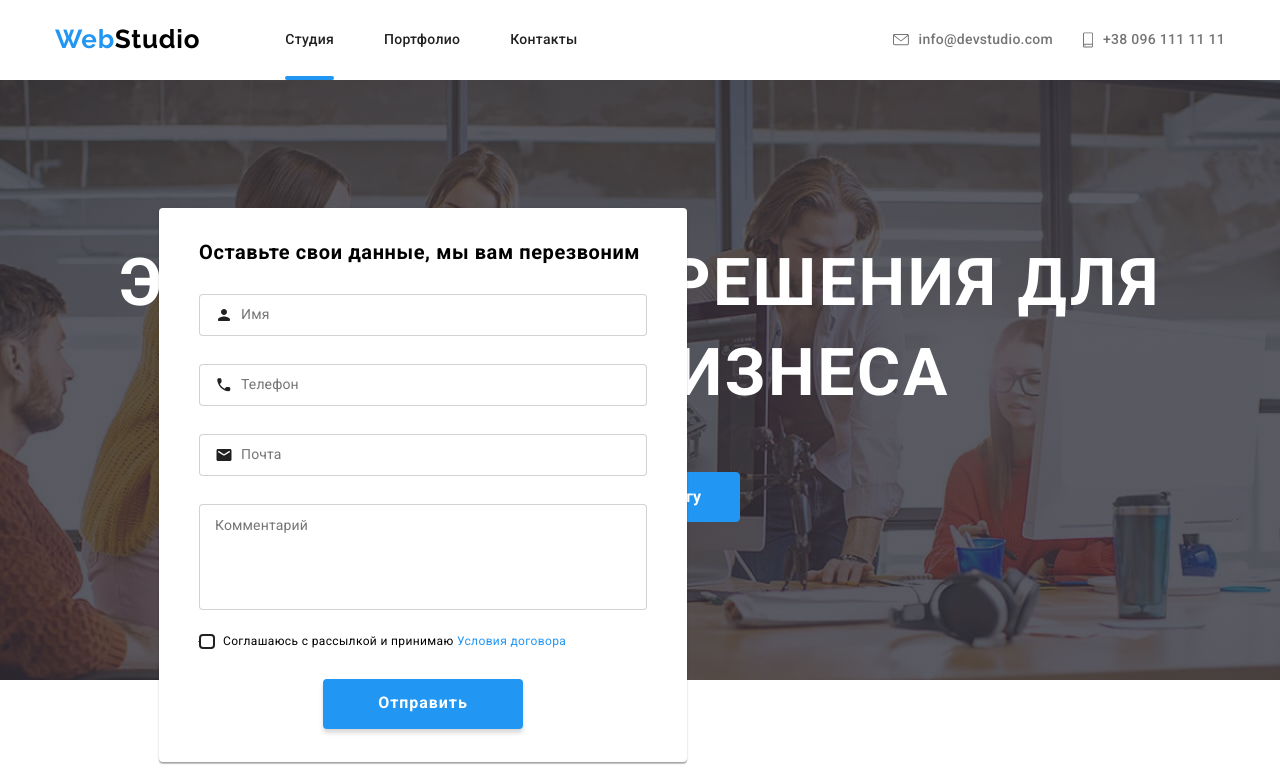
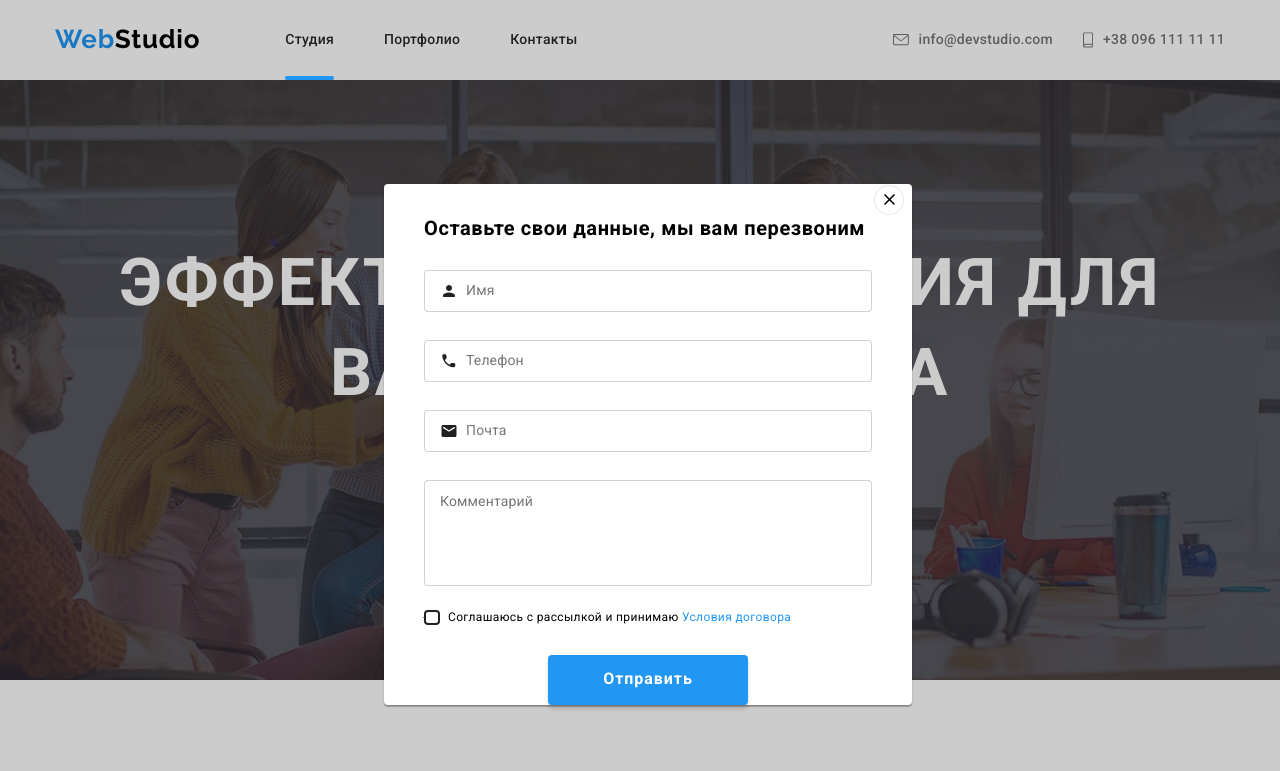
Before and after one commit to Oksana-Hubenko89/goit-markup-hw-05, a plain HTML site: page index.html in a window 1280 px wide. Both pictures are taken after a click on the button "Заказать услугу". Shown: the top 771 px of the page. Drawn offline with Linux system fonts and the light colour scheme.

Commit message:
стилизация модального окна
Добавление стилей модальному окну,,кнопку закрытия,подчеркивание  с  помощью псевдоелемента,ефектам задано время и распределениет времени согласно проекту

```diff
--- a/index.html
+++ b/index.html
@@ -14,6 +14,61 @@
   </head>
 
   <body>
+    <div class="hero-backdrop is-hidden" data-modal>
+      <div class="hero-modal">
+
+        <form class="hero-form">
+          <div>
+            <button type="button" class="button-form-close" data-modal-close><svg class="close-form">
+                <use href="./image/sprite.svg#close-black"></use>
+              </svg> </button>
+          </div>
+
+            <b class="form-caption">Оставьте свои данные, мы вам перезвоним</b>
+            <div class="form-field">
+              <input type="text" class="form-input" name="name" id="name" placeholder=" ">
+              <label for="name" class="form-label">Имя</label>
+              <div class="icon-form "><svg class="icon-modal">
+                  <use href="./image/sprite.svg#person-black"></use>
+                </svg></div>
+            </div>
+
+            <div class="form-field">
+              <input type="tel" class="form-input" name="tell" id="tell" placeholder=" ">
+              <label for="tell" class="form-label">Телефон</label>
+              <div class="icon-form "><svg class="icon-modal">
+                  <use href="./image/sprite.svg#phone-black"></use>
+                </svg></div>
+            </div>
+            <div class="form-field">
+              <input type="email" class="form-input" name="email" id="email" placeholder=" ">
+              <label for="email" class="form-label">Почта</label>
+              <div class="icon-form "><svg class="icon-modal">
+                  <use href="./image/sprite.svg#email-black"></use>
+                </svg></div>
+            </div>
+
+            <label class="form-textarea">
+              <textarea class="form-input" rows="5" name="commemt" placeholder=" "></textarea>
+              <span class="label-textarea">Комментарий</span></label>
+
+
+            <div class="form-checkbox">
+
+              <label class="checkbox-label">
+                <input type="checkbox" class="checkbox" name="checkbox" value="terms" />
+                <span class="checkbox-icon"></span><span class="label"> Соглашаюсь с рассылкой и принимаю <a href=""
+                    class="href-form">Условия
+                    договора</a></span>
+              </label>
+
+            </div>
+            <div>
+              <button type="submit" class="button-form">Отправить</button></div>
+          </div>
+        </form>
+
+    </div>
     <!-- Шапка страницы -->
     <header class="header">
       <div class="container">
@@ -57,10 +112,6 @@
     <main>
       <section class="hero">
 
-
-
-
-
       <div class="container hero-fone">
           <h1 class="hero-title">Эффективные решения для вашего бизнеса</h1>
           <button type="button" class="button-primary buttom-header" data-modal-open>
@@ -71,53 +122,8 @@
 
         </div>
       </section>
-      <div class="hero-backdrop is-hidden"data-modal>
-          <div class="hero-modal" >
-            <form class="hero-form">
-              <div role="group">
-              <b class="form-caption">Оставьте свои данные, мы вам перезвоним</b>
-              <div class="form-field">
-                <input type="text" class="form-input" name="name" id="name" placeholder=" ">
-                <label for="name" class="form-label">Имя</label>
-                <div class="icon-form "><svg class="icon-modal">
-                    <use href="./image/sprite.svg#person-black"></use>
-                  </svg></div> </div>
-
-              <div class="form-field">
-                <input type="tel" class="form-input" name="tell" id="tell" placeholder=" ">
-                <label for="tell" class="form-label">Телефон</label><div class="icon-form "><svg class="icon-modal">
-                    <use href="./image/sprite.svg#phone-black"></use>
-                  </svg></div>
-              </div>
-              <div class="form-field">
-                <input type="email" class="form-input" name="email" id="email" placeholder=" ">
-                <label for="email" class="form-label">Почта</label><div class="icon-form "><svg class="icon-modal">
-                    <use href="./image/sprite.svg#email-black"></use>
-                  </svg></div>
-              </div>
-
-                <label class="form-textarea">
-                  <textarea class="form-input" rows="5" name="commemt"  placeholder=" "></textarea>
-                  <span
-                  class="label-textarea">Комментарий</span></label>
 
 
-              <div class="form-checkbox">
-
-                  <label  class="checkbox-label">
-                    <input type="checkbox" class="checkbox" name="checkbox" value="terms"/>
-                    <span class="checkbox-icon"></span><span class="label"> Соглашаюсь с рассылкой и принимаю <a href=""
-                    class="href-form">Условия
-                    договора</a></span>
-                  </label>
-
-              </div>
-            <div>
-            <button type="submit" class="button-form" data-modal-close>Отправить</button></div></div>
-            </form>
-          </div>
-        </div>
-      </div>
 
       <section class="section not-paddig-bottom">
         <div class="container">
--- a/style/style.css
+++ b/style/style.css
@@ -110,26 +110,66 @@ h6 {
   opacity: 0;
   pointer-events: none;
 }
+
+.button-form-close {
+  position: absolute;
+  top: 0;
+  right: 0;
+  width: 30px;
+  height: 30px;
+  border-radius: 50%;
+  margin-right: 8px;
+  margin-top: 1px;
+  background: #ffffff;
+  border: 1px solid rgba(0, 0, 0, 0.1);
+  box-sizing: border-box;
+}
+.close-form {
+  width: 18px;
+  height: 18px;
+}
+.hero-backdrop {
+  position: fixed;
+  width: 100%;
+  height: 100%;
+  padding: 15px;
+  background-color: rgba(0, 0, 0, 0.2);
+  overflow: scroll;
+  opacity: 1;
+  transition: opacity 250ms cubic-bezier(0.4, 0, 0.2, 1);
+}
 .hero-modal {
-  width: 1600px;
-  position: fixed;
-  background: rgba(0, 0, 0, 0.2);
-  top: 0;
-  left: 0;
-}
-
-.hero-form {
-  margin: 0;
+  display: block;
   position: absolute;
-  top: 208px;
-  left: 159px;
+  top: 23%;
+  left: 30%;
+  transform: translate(-30%;-23%);
   background-color: var(--primary-white-color);
-  width: 528px;
-  padding: 33px 40px;
+  min-width: 528px;
+  min-height: 521px;
+  padding-top: 33px;
+  padding-left: 40px;
+  padding-right: 40px;
+  padding-bottom: 47px;
   box-shadow: 0px 2px 1px rgba(0, 0, 0, 0.2), 0px 1px 1px rgba(0, 0, 0, 0.14),
     0px 1px 3px rgba(0, 0, 0, 0.12);
   border-radius: 4px;
 }
+
+.hero-form {
+  display: block;
+  margin: 0;
+  position: absolute;
+  top: 0;
+  left: 0;
+  width: 100%;
+  height: 100%;
+  padding-top: 33px;
+  padding-left: 40px;
+  padding-right: 40px;
+  padding-bottom: 47px;
+}
+
 .form-caption {
   display: inline-block;
   margin-bottom: 30px;
@@ -283,7 +323,24 @@ textarea {
 .form-input:focus ~ .icon-form {
   fill: var(--accent-color);
 }
-
+.href-form::after {
+  display: block;
+  content: " ";
+  position: absolute;
+  background-color: var(--accent-color);
+  left: 0;
+  bottom: 0;
+  opacity: 0;
+  width: 100%;
+  height: 2px;
+  transition: opacity 250ms cubic-bezier(0.4, 0, 0.2, 1);
+}
+.href-form:hover::after {
+  opacity: 1;
+}
+.href-form {
+  position: relative;
+}
 .button-form {
   display: flex;
   align-items: center;
@@ -301,6 +358,7 @@ textarea {
   color: var(--primary-white-color);
   margin-left: auto;
   margin-right: auto;
+  cursor: pointer;
 }
 
 header {
```
